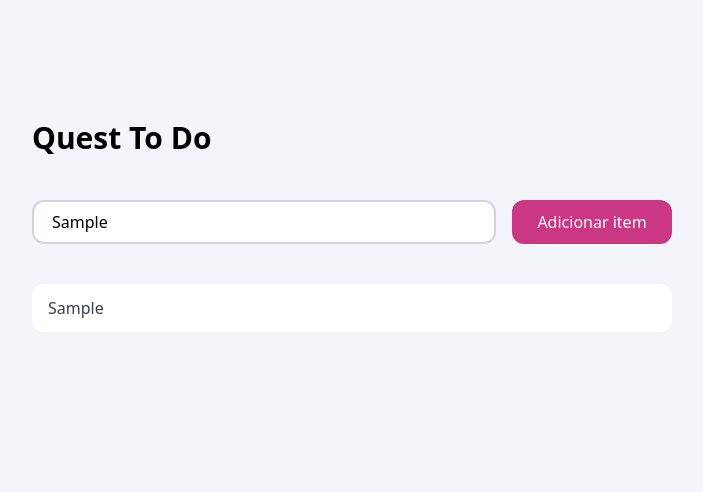
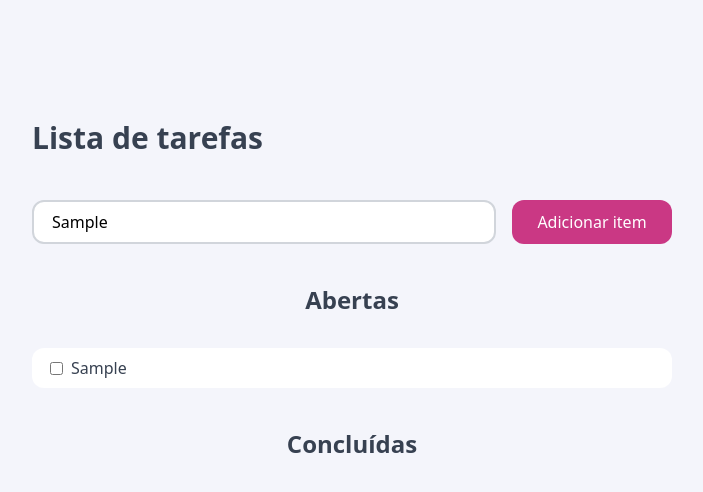
Before and after one commit to kartiaga/quest-to-do, a React (Vite) app: page / in a window 1280 px wide. Both pictures are taken after typing "Sample" into the empty fields and a click on the button "Adicionar item". Shown: the top 492 px of the page, without its empty margins (288-991 px from the left). Built offline with nearby package versions, Linux system fonts and the light colour scheme.

Commit message:
divisão entre tarefas concluídas e não concluídas

```diff
--- a/src/App.jsx
+++ b/src/App.jsx
@@ -5,6 +5,50 @@ import QuestList from './components/questList.jsx'
 function App() {
   const localQuests = JSON.parse(window.localStorage.getItem("quests")) || []
   const [quests, setQuests] = useState(localQuests)
+
+  const concludedQuests = quests.filter((quest) => quest.status === "concluido")
+  const notConcludedQuests = quests.filter((quest) => quest.status === "aberto")
+
+  function saveEditQuest(quest, title) {
+    let auxQuests = quests
+    const editedQuest = {
+      id: quest.id,
+      title: title || quest.title,
+      status: quest.status,
+      created_at: quest.created_at,
+    }
+
+    const findQuestPosition = auxQuests.findIndex(
+      (quest) => quest.id === editedQuest.id
+    )
+
+    auxQuests.splice(findQuestPosition, 1, editedQuest)
+
+    localStorage.setItem("quests", JSON.stringify(auxQuests))
+
+    getQuests()
+  }
+
+  function saveConcludedQuest(quest) {
+    let auxQuests = quests
+    const editedQuest = {
+      id: quest.id,
+      title: quest.title,
+      status: "concluido",
+      created_at: quest.created_at
+    }
+
+    const findQuestPosition = auxQuests.findIndex(
+      (quest) => quest.id === editedQuest.id
+    )
+
+    auxQuests.splice(findQuestPosition, 1, editedQuest)
+
+    localStorage.setItem("quests", JSON.stringify(auxQuests))
+
+    getQuests()
+  }
+
   function saveAddQuest(title) {
     let auxQuests = quests
     let id = 0
@@ -29,13 +73,30 @@ function App() {
   }
 
   return (
-    <div className="flex h-screen justify-center items-center bg-[#F4F5FB]">
-      <div className="w-[100%] sm:w-[40rem] h-[70%] rounded-sm">
-        <h1 className="text-3xl font-work font-bold w-fit text-center mb-[2.75rem]">
-          Quest To Do
+    <div className="flex min-h-screen justify-center bg-[#F4F5FB]">
+      <div className="w-[100%] sm:w-[40rem] h-[70%] rounded-sm mt-30">
+        <h1 className="text-3xl font-work font-bold w-fit text-center mb-[2.75rem] text-[#374151]">
+          Lista de tarefas
         </h1>
         <AddQuest saveAddQuest={saveAddQuest}/>
-        <QuestList quests={quests}/>
+
+        <div className='flex flex-col gap-4 w-ful items-center mt-10'>
+          <h2 className='text-2xl font-bold font-work text-[#374151]'>Abertas</h2>
+          <QuestList
+            quests={notConcludedQuests}
+            saveEditQuest={saveEditQuest}
+            saveConcludedQuest={saveConcludedQuest}
+          />
+        </div>
+
+        <div className='flex flex-col gap-4 w-ful items-center mt-10'>
+          <h2 className='text-2xl font-bold font-work text-[#374151]'>Concluídas</h2>
+          <QuestList
+            quests={concludedQuests}
+            saveEditQuest={saveEditQuest}
+            saveConcludedQuest={saveConcludedQuest}
+          />
+        </div>
       </div>
     </div>
   )
--- /dev/null
+++ b/src/components/questItem.jsx
@@ -0,0 +1,40 @@
+import { useState } from "react";
+
+export default function QuestItem(props) {
+  const [title, setTitle] = useState(props.quest.title)
+  const [checked, setChecked] = useState(false)
+  const [editMode, setEditMode] = useState(false)
+  const concluded = props.quest.status === "concluido"
+
+  return (
+    <div className="bg-[#FFF] pl-4.5 py-2 rounded-[12px] text-[#374151]">
+      <div className="flex items-center gap-2">
+        <input
+          disabled={concluded}
+          type="checkbox"
+          checked={checked}
+          className="rounded-full border"
+          onChange={() => {
+            if (concluded) return
+            setChecked(!checked)
+            props.saveConcludedQuest(props.quest)
+          }}
+        />
+
+        {editMode && !concluded ? (
+          <input
+            placeholder="quest"
+            value={title}
+            onChange={(event) => setTitle(event.target.value)}
+            className="bg-gray-100 text-black pl-2 w-full rounded"
+            autoFocus
+          />
+        ) : (
+          <p className={`break-words ${concluded ? "line-through" : ""}`}>
+            {props.quest.title}
+          </p>
+        )}
+      </div>
+    </div>
+  )
+}
--- a/src/components/questList.jsx
+++ b/src/components/questList.jsx
@@ -1,17 +1,17 @@
+import QuestItem from "./questItem"
+
 export default function QuestList(props) {
   return (
-    <div className="grid gap-3 mt-10">
-        {props.quests.map((quest) => {
-          return (
-            <div key={quest.id} className="h-[3rem] bg-white flex items-center rounded-[12px]">
-              <p
-              className="pl-4 text-[#374151]"
-              >
-                {quest.title}
-              </p>
-            </div>
-          )
-        })}
+    <div className="grid gap-3 mt-4 w-full">
+      {props.quests.map((quest) => (
+        <QuestItem
+          key={quest.id}
+          quest={quest}
+          saveEditQuest={props.saveEditQuest}
+          saveConcludedQuest={props.saveConcludedQuest}
+          saveDeleteQuest={props.saveDeleteQuest}
+        />
+      ))}
     </div>
   )
 }
```
Also changed, not shown: src/components/addQuest.jsx (line endings or trailing spaces).
